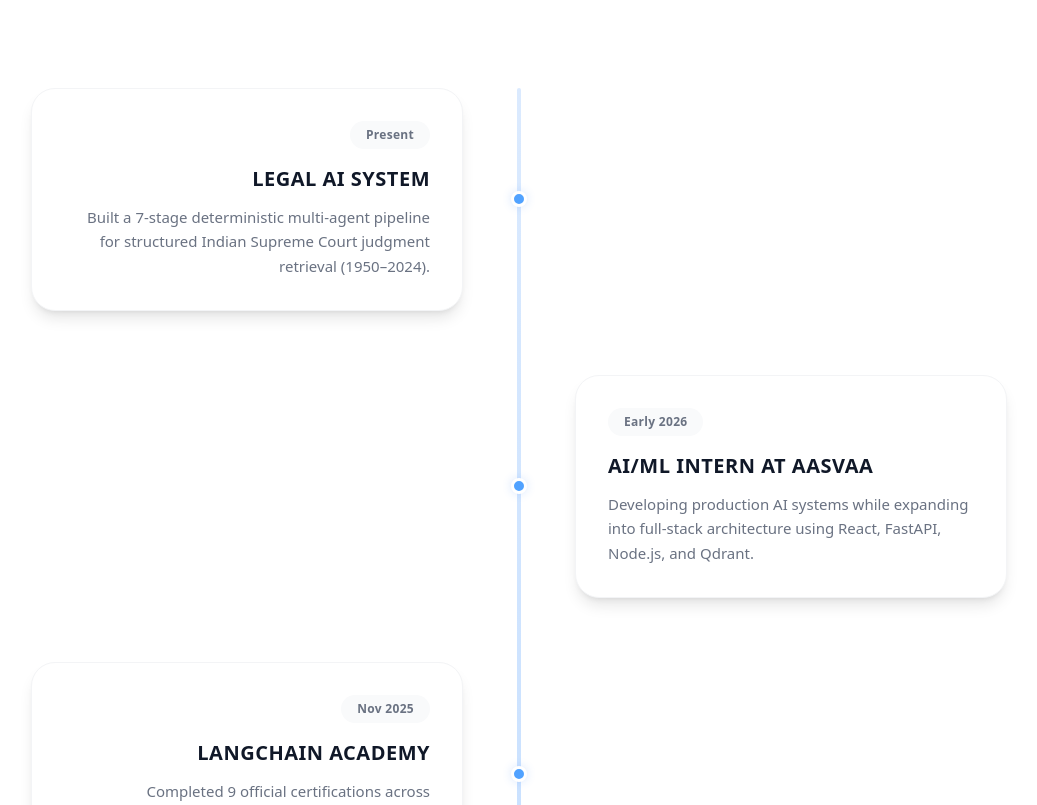
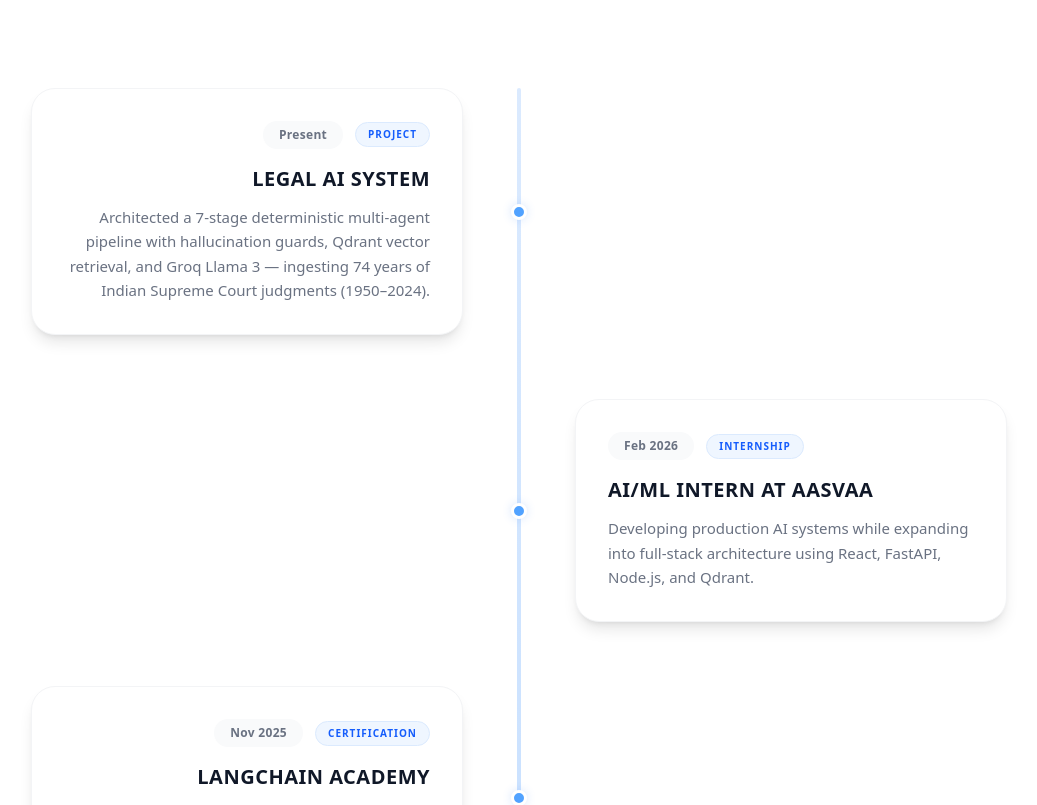
Before and after one commit to Raghav1378/raghav-ai-portfolio, a React (Vite) app: page / in a window 1280 px wide. Shown: the part 3780-4585 px from the top of the page, without its empty margins (121-1158 px from the left). Built offline with nearby package versions, Linux system fonts and the light colour scheme; no server answers.

Commit message:
fix: update timeline dates, descriptions, badges and tech arsenal

```diff
--- a/src/components/experience/Experience.jsx
+++ b/src/components/experience/Experience.jsx
@@ -5,46 +5,55 @@
     {
       year: 'Present',
       title: 'Legal AI System',
-      description: 'Built a 7-stage deterministic multi-agent pipeline for structured Indian Supreme Court judgment retrieval (1950–2024).',
+      category: 'Project',
+      description: 'Architected a 7-stage deterministic multi-agent pipeline with hallucination guards, Qdrant vector retrieval, and Groq Llama 3 — ingesting 74 years of Indian Supreme Court judgments (1950–2024).',
     },
     {
-      year: 'Early 2026',
+      year: 'Feb 2026',
       title: 'AI/ML Intern at AASVAA',
+      category: 'Internship',
       description: 'Developing production AI systems while expanding into full-stack architecture using React, FastAPI, Node.js, and Qdrant.',
     },
     {
       year: 'Nov 2025',
       title: 'LangChain Academy',
+      category: 'Certification',
       description: 'Completed 9 official certifications across LangChain, LangGraph, LangSmith, and advanced agentic architectures.',
     },
     {
       year: 'Aug 2025',
       title: 'AI/ML Intern at Klear AI',
+      category: 'Internship',
       description: 'Architected production RAG pipelines, LangGraph workflows, FastAPI microservices, and specialized MCP server integrations.',
     },
     {
       year: 'Jan 2025',
       title: 'ArthMitra AI',
+      category: 'Project',
       description: 'Built an AI-powered financial security platform utilizing a multi-agent LangGraph system and financial RAG over RBI documents.',
     },
     {
-      year: 'Mid 2024',
+      year: 'Jun 2024',
       title: 'Advanced GenAI Integration',
+      category: 'Milestone',
       description: 'Transitioned deep into the GenAI stack, focusing specifically on LangChain, LangGraph, RAG pipelines, and multi-agent systems.',
     },
     {
       year: 'Nov 2023',
       title: 'GSEA University Winner',
-      description: 'Won the Global Student Entrepreneur Awards university round for Suraksha Nivesh, a stock market scam detection system.',
+      category: 'Achievement',
+      description: 'Built an ML-powered stock market scam detection system using NLP classification. Won the university round of the Global Student Entrepreneur Awards for Suraksha Nivesh.',
     },
     {
       year: 'Aug 2023',
       title: 'Teaching Assistant (Java)',
-      description: 'Supported 100+ students through Java, Object-Oriented Programming, DSA, and technical interview preparation at Accio Job.',
+      category: 'Work',
+      description: 'Mentored 100+ students in Java, OOP, and DSA — sharpened core fundamentals while building real teaching and communication skills at Accio Job.',
     },
     {
-      year: '2022',
+      year: 'Aug 2022',
       title: 'Foundation in AI & ML',
+      category: 'Education',
       description: 'Started B.Tech in CSE (AI & ML) at JECRC University, Jaipur, establishing core ML fundamentals, deep learning, NLP, and MLOps.',
     },
   ];
@@ -122,9 +131,14 @@
                           whileHover={{ y: -5 }}
                           className="bg-white border border-gray-100 rounded-[24px] shadow-lg p-8 inline-block w-full transition-all duration-500 hover:shadow-[0_20px_40px_rgba(37,99,235,0.12)] group-hover:border-blue-200"
                         >
-                          <span className="inline-block px-4 py-1.5 text-xs font-bold tracking-wide bg-gray-50 text-gray-500 rounded-full mb-4 transform group-hover:bg-blue-600 group-hover:text-white transition-all duration-300">
-                            {entry.year}
-                          </span>
+                          <div className={`flex items-center gap-3 mb-4 flex-wrap md:justify-end`}>
+                            <span className="inline-block px-4 py-1.5 text-xs font-bold tracking-wide bg-gray-50 text-gray-500 rounded-full transform group-hover:bg-blue-600 group-hover:text-white transition-all duration-300">
+                              {entry.year}
+                            </span>
+                            <span className="inline-block px-3 py-1 text-[10px] font-black uppercase tracking-widest bg-blue-50 text-blue-600 rounded-full border border-blue-100 group-hover:bg-blue-600 group-hover:text-white transition-all duration-300">
+                              {entry.category}
+                            </span>
+                          </div>
                           <h3 className="text-xl font-extrabold text-gray-900 mb-3 group-hover:text-blue-600 transition-colors uppercase tracking-wide">{entry.title}</h3>
                           <p className="text-gray-500 font-medium leading-relaxed text-[15px]">{entry.description}</p>
                         </motion.div>
@@ -155,9 +169,14 @@
                           whileHover={{ y: -5 }}
                           className="bg-white border border-gray-100 rounded-[24px] shadow-lg p-8 inline-block w-full transition-all duration-500 hover:shadow-[0_20px_40px_rgba(37,99,235,0.12)] group-hover:border-blue-200"
                         >
-                          <span className="inline-block px-4 py-1.5 text-xs font-bold tracking-wide bg-gray-50 text-gray-500 rounded-full mb-4 transform group-hover:bg-blue-600 group-hover:text-white transition-all duration-300">
-                            {entry.year}
-                          </span>
+                          <div className={`flex items-center gap-3 mb-4 flex-wrap md:justify-start`}>
+                            <span className="inline-block px-4 py-1.5 text-xs font-bold tracking-wide bg-gray-50 text-gray-500 rounded-full transform group-hover:bg-blue-600 group-hover:text-white transition-all duration-300">
+                              {entry.year}
+                            </span>
+                            <span className="inline-block px-3 py-1 text-[10px] font-black uppercase tracking-widest bg-blue-50 text-blue-600 rounded-full border border-blue-100 group-hover:bg-blue-600 group-hover:text-white transition-all duration-300">
+                              {entry.category}
+                            </span>
+                          </div>
                           <h3 className="text-xl font-extrabold text-gray-900 mb-3 group-hover:text-blue-600 transition-colors uppercase tracking-wide">{entry.title}</h3>
                           <p className="text-gray-500 font-medium leading-relaxed text-[15px]">{entry.description}</p>
                         </motion.div>
--- a/src/components/skills/Skills.jsx
+++ b/src/components/skills/Skills.jsx
@@ -20,7 +20,7 @@
     {
       title: 'BACKEND',
       color: 'bg-purple-500',
-      skills: ['FastAPI', 'Flask', 'Python', 'Async Python']
+      skills: ['FastAPI', 'Python', 'Async Python', 'Qdrant']
     },
     {
       title: 'DATA & NLP',
@@ -30,7 +30,7 @@
     {
       title: 'FRONTEND & TOOLS',
       color: 'bg-cyan-500',
-      skills: ['React', 'JavaScript', 'Streamlit', 'Git', 'Docker', 'VS Code', 'uv']
+      skills: ['React', 'JavaScript', 'Node.js', 'Git', 'Docker', 'VS Code', 'uv']
     }
   ];
 
```
